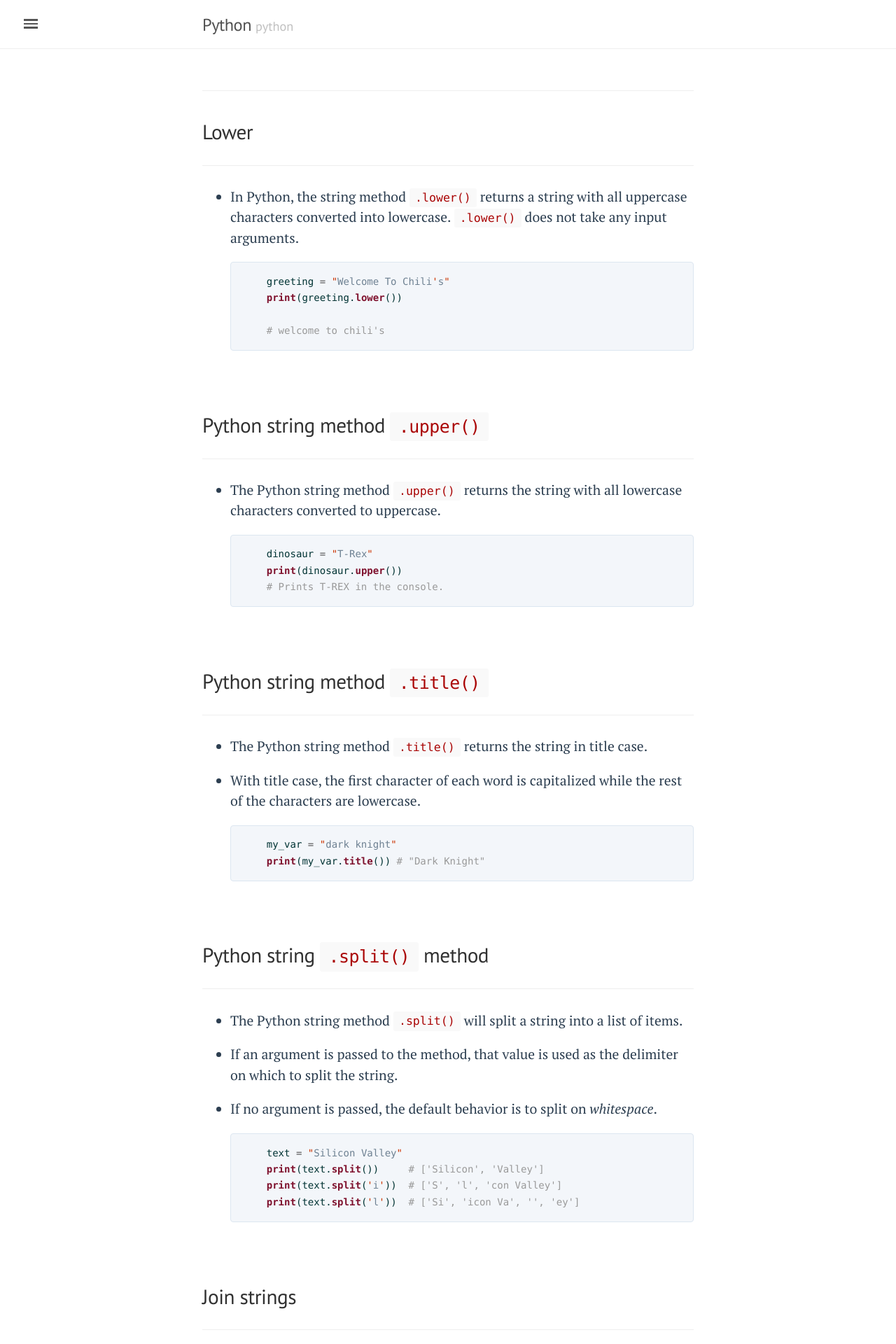
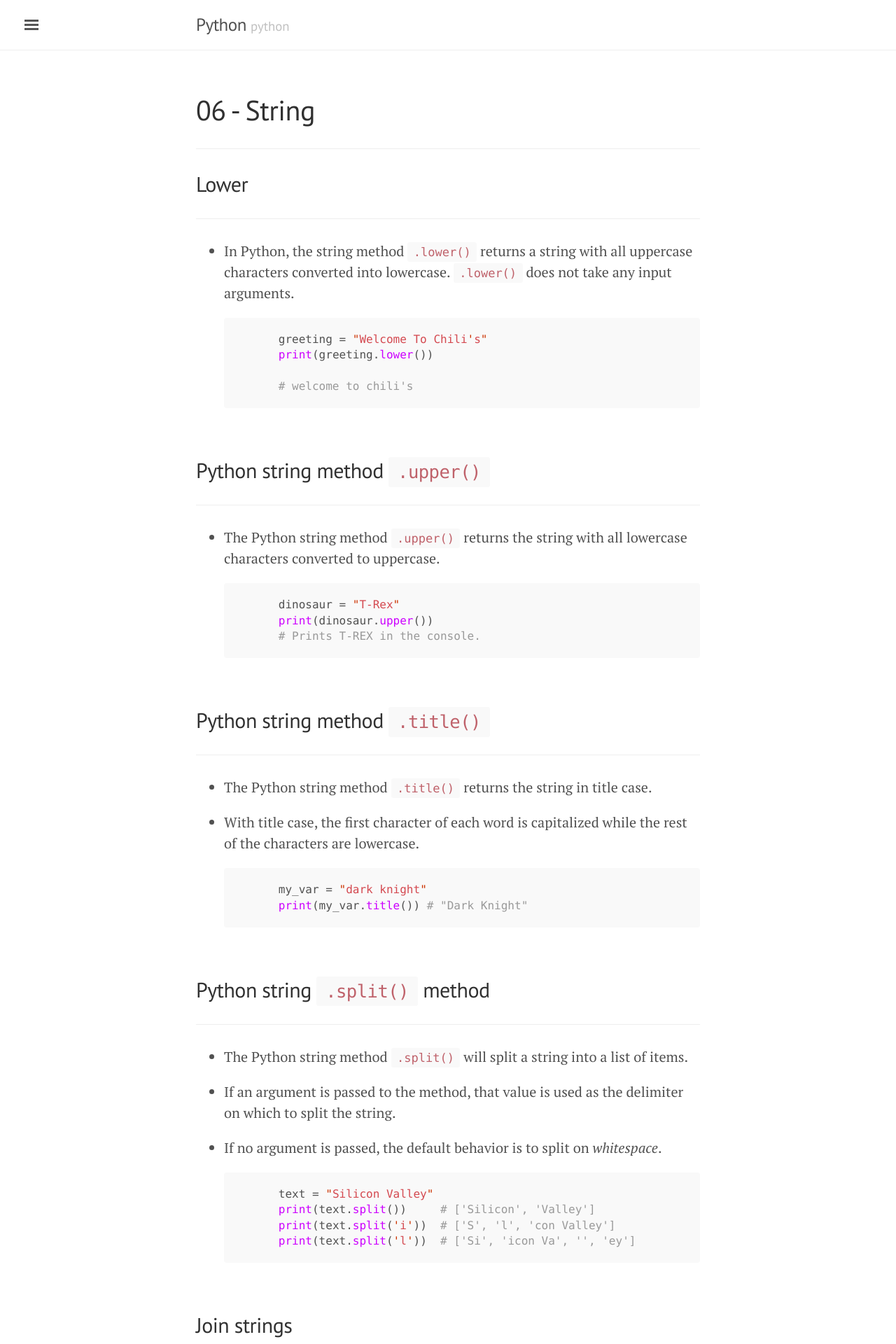
Before and after one commit to g-kutty/py-tour, a Jekyll site: the page built from lessons/06/string.md, in a window 1280 px wide. Shown: the top 1920 px of the page at 70% size. Built offline with Jekyll 4.4.1, drawn with Linux system fonts in a browser that asks for light colours.

Commit message:
Base template updated with lanyon

```diff
--- a/_config.yml
+++ b/_config.yml
@@ -15,10 +15,11 @@
 # About/contact
 author:
   name:              Georgekutty Joyes
+  url:               https://github.com/george-kj
+  email:             georgekuttyjoyes@gmail.com
 
-# Github
+
+# Github repo
 github:
-  repo:             https://github.com/george-kj/py-tour
-
-# Custom vars
-version:             1.0.0
+  repo:             https://github.com/george-kj/lanyon
+  tag:              1.0.0
--- a/_includes/head.html
+++ b/_includes/head.html
@@ -21,4 +23,7 @@
   <!-- Icons -->
   <link rel="apple-touch-icon-precomposed" sizes="144x144" href="{{ site.baseurl }}/public/apple-touch-icon-precomposed.png">
   <link rel="shortcut icon" href="{{ site.baseurl }}/public/images/python.png">
+
+  <!-- RSS -->
+  <link rel="alternate" type="application/rss+xml" title="RSS" href="/atom.xml">
 </head>
--- a/_includes/sidebar.html
+++ b/_includes/sidebar.html
@@ -20,13 +20,14 @@
     {% for node in pages_list %}
       {% if node.title != null %}
         {% if node.layout == "page" %}
-          <a class="sidebar-nav-item{% if page.url == node.url %} active{% endif %}" href="{{ site.baseurl }}{{ node.url }}">{{ node.title }}</a>
+        <a class="sidebar-nav-item{% if page.url == node.url %} active{% endif %}" href="{{ site.baseurl }}{{ node.url }}">{{ node.title }}</a>
         {% endif %}
       {% endif %}
     {% endfor %}
 
+    <a class="sidebar-nav-item" href="{{ site.github.repo }}/archive/v{{ site.github.tag }}.zip">Download</a>
     <a class="sidebar-nav-item" href="{{ site.github.repo }}">GitHub project</a>
-    <span class="sidebar-nav-item">Currently v{{ site.version }}</span>
+    <span class="sidebar-nav-item">Currently v{{ site.github.tag }}</span>
   </nav>
 
   <div class="sidebar-item">
--- a/_layouts/page.html
+++ b/_layouts/page.html
@@ -3,6 +3,6 @@
 ---
 
 <div class="page">
-  <!-- <h1 class="page-title">{{ page.title }}</h1> -->
+  <h1 class="page-title">{{ page.title }}</h1>
   {{ content }}
 </div>
--- a/public/css/poole.css
+++ b/public/css/poole.css
@@ -35,7 +35,7 @@
  * Update the foundational and global aspects of the page.
  */
 
- * {
+* {
   -webkit-box-sizing: border-box;
      -moz-box-sizing: border-box;
           box-sizing: border-box;
@@ -54,12 +54,12 @@
 }
 @media (min-width: 38em) {
   html {
-    font-size: 19.5px;
+    font-size: 20px;
   }
 }
 
 body {
-  color: #2c3e50;
+  color: #515151;
   background-color: #fff;
   -webkit-text-size-adjust: 100%;
       -ms-text-size-adjust: 100%;
@@ -91,16 +91,11 @@
   font-size: 2rem;
 }
 h2 {
-  margin-top: 2rem;
-  margin-bottom: 0rem;
+  margin-top: 1rem;
   font-size: 1.5rem;
-  /* white-space:nowrap; */
-  /* overflow: auto; */
-  /* line-height: 0.5; */
 }
 h3 {
   margin-top: 1.5rem;
-  margin-bottom: 1.5rem;
   font-size: 1.25rem;
 }
 h4, h5, h6 {
@@ -160,25 +155,28 @@
 code {
   padding: .25em .5em;
   font-size: 85%;
-  color: #aa0505;
+  color: #bf616a;
   background-color: #f9f9f9;
   border-radius: 3px;
 }
 pre {
-  padding: 0.8rem 0.8rem 0.8rem 0.0rem;
+  display: block;
   margin-top: 0;
   margin-bottom: 1rem;
+  padding: 1rem;
   font-size: .8rem;
-  color: #567482;
-  word-wrap: 1rem;
-  background-color: #f3f6fa;
-  border: solid 1px #dce6f0;
+  line-height: 1.4;
+  /* white-space: pre; */
+  /* white-space: pre-wrap; */
+  word-break: break-all;
+  word-wrap: break-word;
+  background-color: #f9f9f9;
   overflow: auto;
 }
 pre code {
   padding: 0;
-  font-size: 90%;
-  color: #033;
+  font-size: 100%;
+  color: inherit;
   background-color: transparent;
 }
 
@@ -219,7 +217,6 @@
   margin: .8rem 0;
   color: #7a7a7a;
   border-left: .25rem solid #e5e5e5;
-  overflow: auto;
 }
 blockquote p:last-child {
   margin-bottom: 0;
--- a/public/css/syntax.css
+++ b/public/css/syntax.css
@@ -1,10 +1,8 @@
 .highlight .hll { background-color: #ffc; }
 .highlight .c { color: #999; } /* Comment */
 .highlight .err { color: #a00; background-color: #faa } /* Error */
-.highlight .k { color: #000000 } /* Keyword */
-
+.highlight .k { color: #069; } /* Keyword */
 .highlight .o { color: #555 } /* Operator */
-.highlight .m { color: #009999 }
 .highlight .cm { color: #09f; font-style: italic } /* Comment.Multiline */
 .highlight .cp { color: #099 } /* Comment.Preproc */
 .highlight .c1 { color: #999; } /* Comment.Single */
@@ -16,6 +14,7 @@
 .highlight .gi { background-color: #cfc; border: 1px solid #0c0 } /* Generic.Inserted */
 .highlight .go { color: #aaa } /* Generic.Output */
 .highlight .gp { color: #009; } /* Generic.Prompt */
+.highlight .gs { } /* Generic.Strong */
 .highlight .gu { color: #030; } /* Generic.Subheading */
 .highlight .gt { color: #9c6 } /* Generic.Traceback */
 .highlight .kc { color: #069; } /* Keyword.Constant */
@@ -23,17 +22,17 @@
 .highlight .kn { color: #069; } /* Keyword.Namespace */
 .highlight .kp { color: #069 } /* Keyword.Pseudo */
 .highlight .kr { color: #069; } /* Keyword.Reserved */
-.highlight .kt { color: #038181;} /* Keyword.Type */
-.highlight .m { color: #a6714a ;} /* Literal.Number */
-.highlight .s { color: #6e8192 } /* Literal.String */
+.highlight .kt { color: #078; } /* Keyword.Type */
+.highlight .m { color: #f60 } /* Literal.Number */
+.highlight .s { color: #d44950 } /* Literal.String */
 .highlight .na { color: #4f9fcf } /* Name.Attribute */
 .highlight .nb { color: #366 } /* Name.Builtin */
 .highlight .nc { color: #0a8; } /* Name.Class */
-.highlight .no { color: #2a5401;} /* Name.Constant */
+.highlight .no { color: #360 } /* Name.Constant */
 .highlight .nd { color: #99f } /* Name.Decorator */
 .highlight .ni { color: #999; } /* Name.Entity */
 .highlight .ne { color: #c00; } /* Name.Exception */
-.highlight .nf { color: #7f122e;font-weight: bold;} /* Name.Function */
+.highlight .nf { color: #c0f } /* Name.Function */
 .highlight .nl { color: #99f } /* Name.Label */
 .highlight .nn { color: #0cf; } /* Name.Namespace */
 .highlight .nt { color: #2f6f9f; } /* Name.Tag */
@@ -48,7 +47,7 @@
 .highlight .sc { color: #c30 } /* Literal.String.Char */
 .highlight .sd { color: #c30; font-style: italic } /* Literal.String.Doc */
 .highlight .s2 { color: #c30 } /* Literal.String.Double */
-.highlight .se { color: #cc330075; } /* Literal.String.Escape */
+.highlight .se { color: #c30; } /* Literal.String.Escape */
 .highlight .sh { color: #c30 } /* Literal.String.Heredoc */
 .highlight .si { color: #a00 } /* Literal.String.Interpol */
 .highlight .sx { color: #c30 } /* Literal.String.Other */
```
Also changed, not shown: other parts of _includes/head.html (+5 -3 lines).
